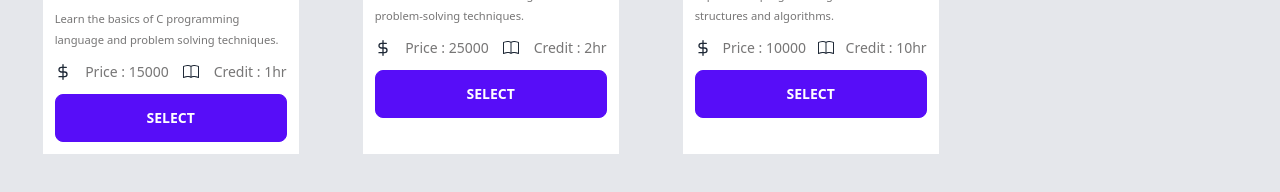
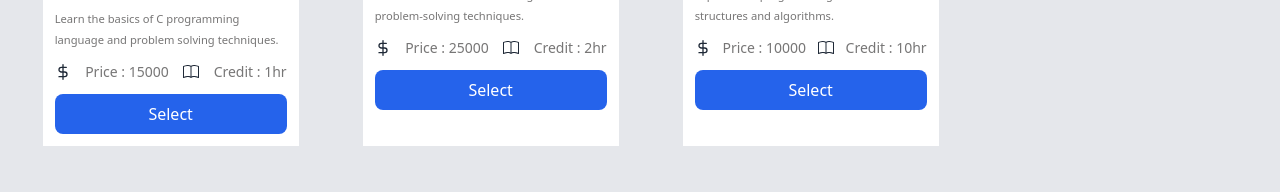
Before and after one commit to jannat710/course-registration, a React (Vite) app: page / in a window 1280 px wide. Shown: the part 362-554 px from the top of the page. Built offline with nearby package versions, Linux system fonts and the light colour scheme.

Commit message:
added question and answer in readmi.md file

```diff
--- a/src/components/Home/Home.jsx
+++ b/src/components/Home/Home.jsx
@@ -70,7 +70,7 @@ const Home = () => {
                                 <button><BsBook></BsBook></button>
                                 <p className='text-sm font-medium text-[#1c1b1b99]'>Credit : {course.credit}hr</p>
                             </div>
-                            <button onClick={() => handleSelectCourse(course)} className='btn btn-primary text-white w-full'>Select</button>
+                            <button onClick={() => handleSelectCourse(course)} className='bg-blue-600 w-full p-2 rounded-lg text-white'>Select</button>
                         </div>))
                     }
                     <ToastContainer />
```
Also changed, not shown: 1 other file (tests, documents, lock files or other folders).
